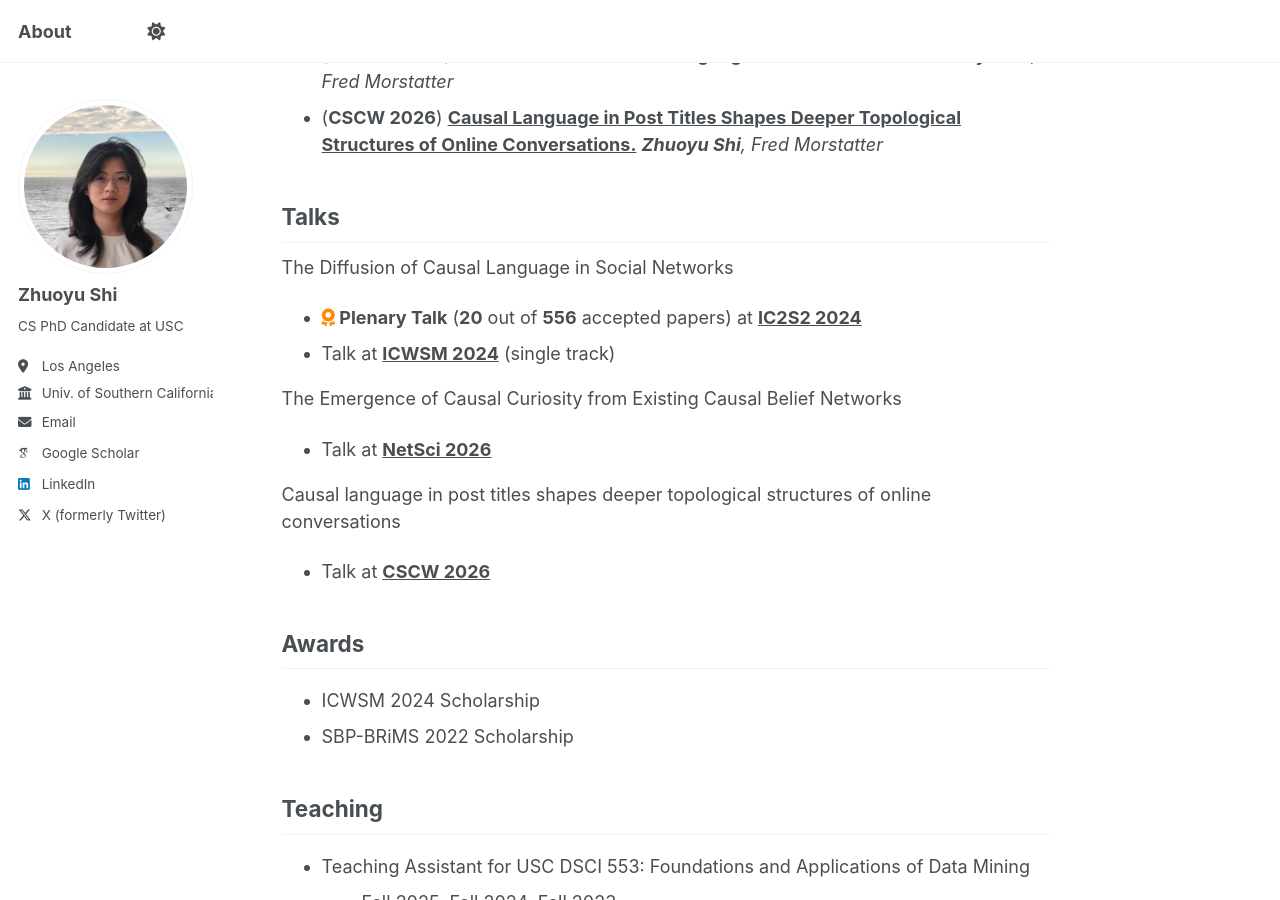
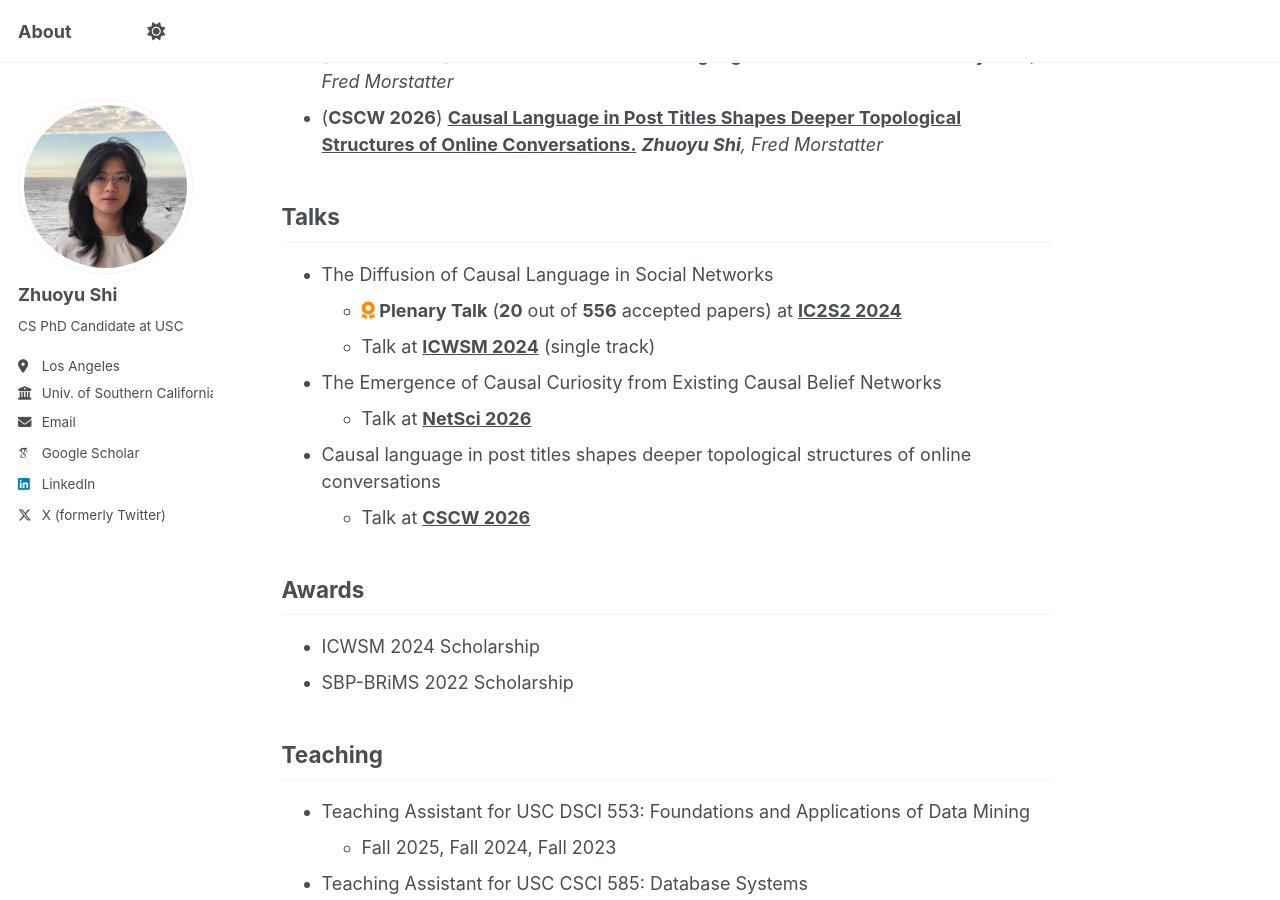
Before and after one commit to ZhuoyuShiii/zhuoyushiii.github.io, a Jekyll site: the page built from _pages/about.md, in a window 1280 px wide and 900 px high, scrolled down 310 px. Built offline with Jekyll 4.4.1, drawn with Linux system fonts in a browser that asks for light colours; some web fonts are replaced; a script that is not in the unit is left out.

Commit message:
Update about.md

```diff
--- a/_pages/about.md
+++ b/_pages/about.md
@@ -20,17 +20,15 @@ _**Zhuoyu Shi**, Fred Morstatter_
 <!-- <i class="fa-regular fa-bookmark"></i> The 18th International AAAI Conference on Web and Social Media -->
 
 ## Talks
-The Diffusion of Causal Language in Social Networks
-- **<i style="color:#FF8C00" class="fa-solid fa-award"></i> Plenary Talk** (**20** out of **556** accepted papers) at **<a style="color:inherit" href="https://ic2s2-2024.org">IC2S2 2024</a>**
-<!-- <span style="float:right;">2024.07, Philadelphia, USA</span> -->
-- Talk at **<a style="color:inherit" href="https://www.icwsm.org/2024/index.html/">ICWSM 2024</a>** (single track)
-<!-- <span style="float:right;">2024.06, Buffalo, USA</span> -->
-
-The Emergence of Causal Curiosity from Existing Causal Belief Networks
-- Talk at **<a style="color:inherit" href="https://www.netsci2026.com">NetSci 2026 </a>**
-
-Causal language in post titles shapes deeper topological structures of online conversations
-- Talk at **<a style="color:inherit" href="https://cscw.acm.org/2026/">CSCW 2026 </a>**
+* The Diffusion of Causal Language in Social Networks
+  - **<i style="color:#FF8C00" class="fa-solid fa-award"></i> Plenary Talk** (**20** out of **556** accepted papers) at **<a style="color:inherit" href="https://ic2s2-2024.org">IC2S2 2024</a>**
+  <!-- <span style="float:right;">2024.07, Philadelphia, USA</span> -->
+  - Talk at **<a style="color:inherit" href="https://www.icwsm.org/2024/index.html/">ICWSM 2024</a>** (single track)
+  <!-- <span style="float:right;">2024.06, Buffalo, USA</span> -->
+* The Emergence of Causal Curiosity from Existing Causal Belief Networks
+  - Talk at **<a style="color:inherit" href="https://www.netsci2026.com">NetSci 2026 </a>**
+* Causal language in post titles shapes deeper topological structures of online conversations
+  - Talk at **<a style="color:inherit" href="https://cscw.acm.org/2026/">CSCW 2026 </a>**
 
 
 ## Awards
```
